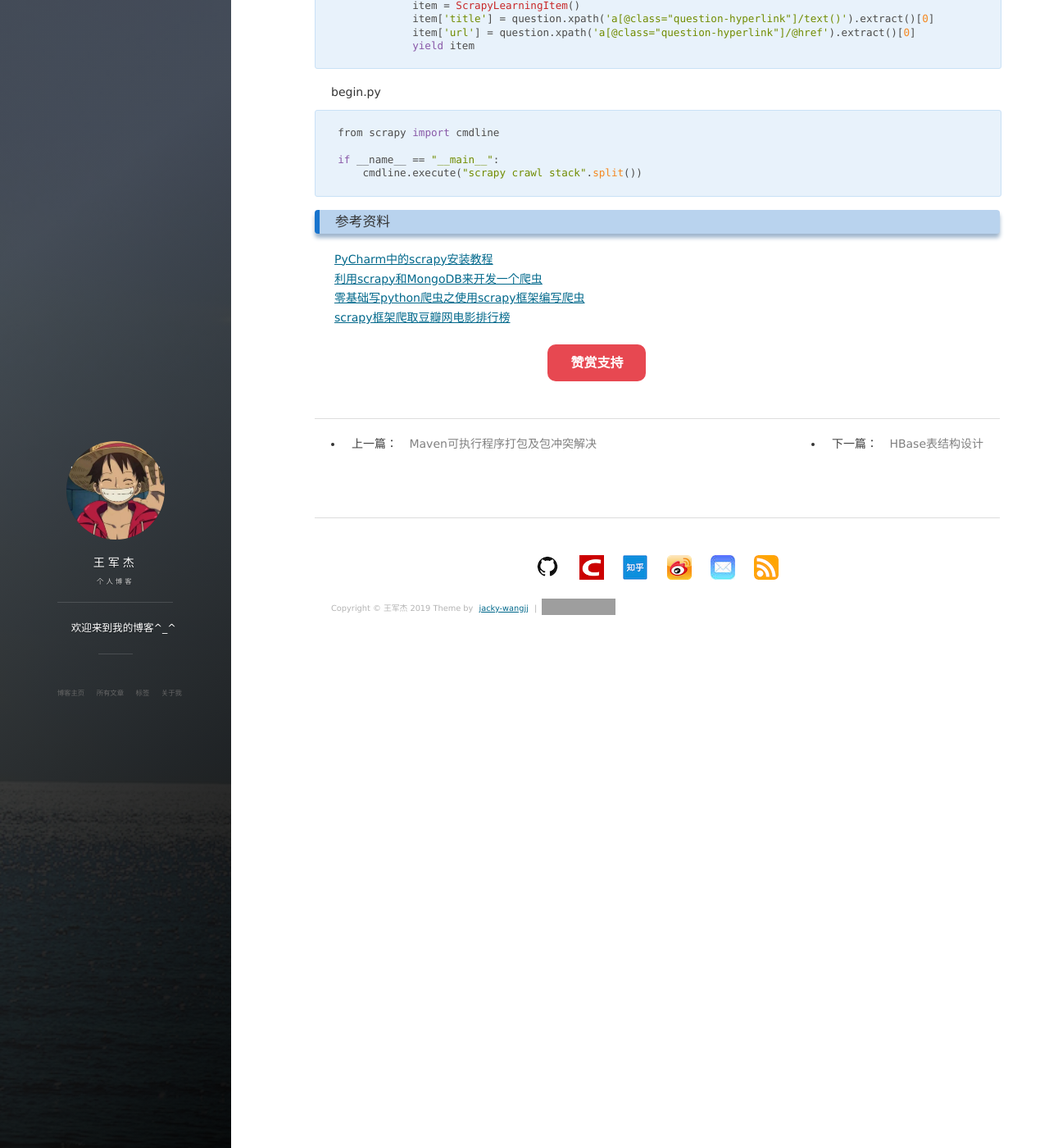
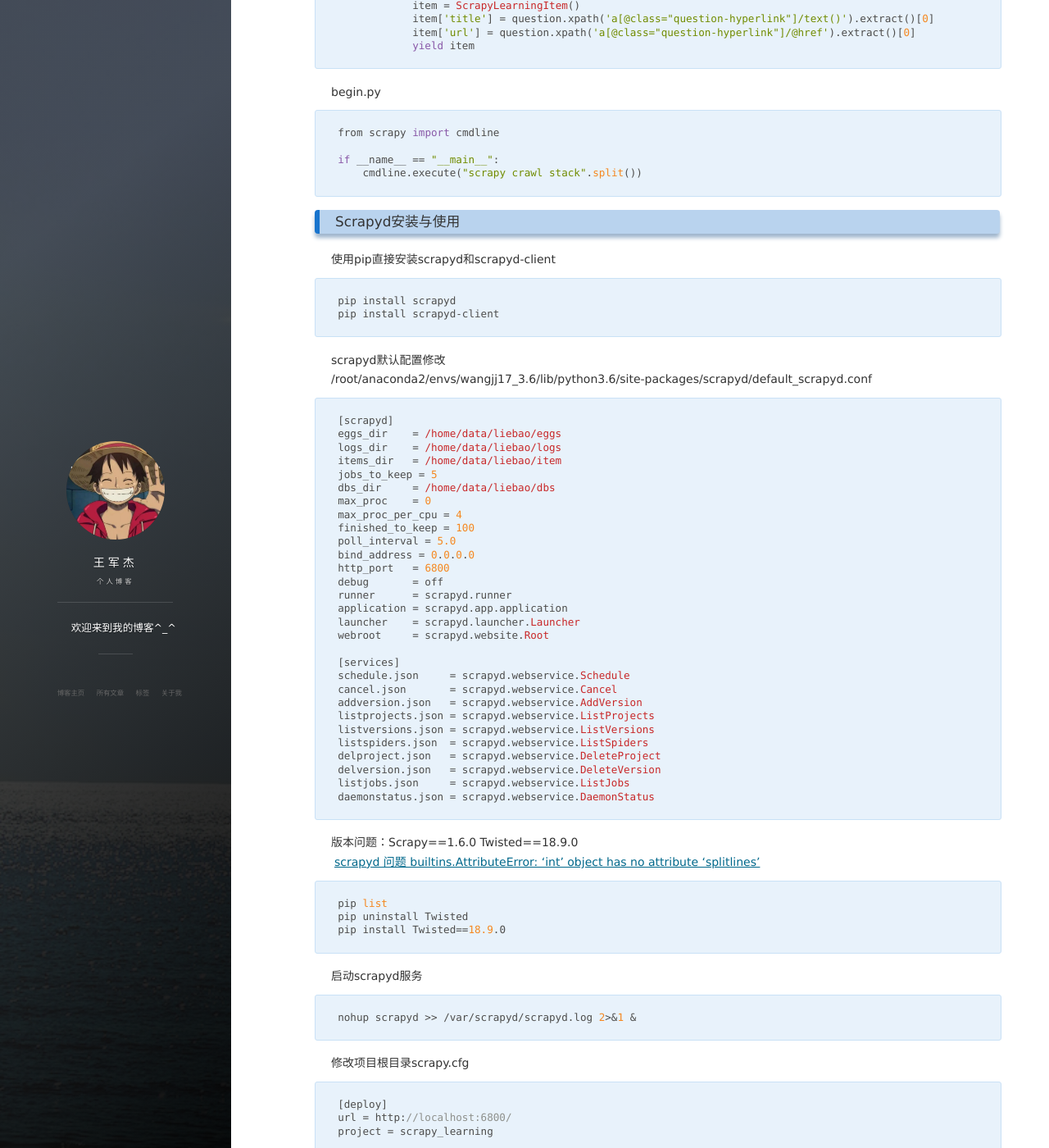
Before and after one commit to jacky-wangjj/jacky-wangjj.github.io, a Jekyll site: the page built from _posts/python/2019-05-10-Scrapy_Kafka_MongoDB.md, in a window 1280 px wide and 1400 px high, scrolled down 3670 px. Shown: the whole window at 82% size. Built offline with Jekyll 4.4.1, drawn with Linux system fonts in a browser that asks for light colours; nearby versions of some CDN libraries; comment, search, counter and statistics services are not loaded; some of the changed text lies outside the part shown; grey boxes are pictures that could not be loaded.

Commit message:
blog update

````diff
--- a/_posts/python/2019-05-10-Scrapy_Kafka_MongoDB.md
+++ b/_posts/python/2019-05-10-Scrapy_Kafka_MongoDB.md
@@ -181,6 +181,104 @@
     cmdline.execute("scrapy crawl stack".split())
 ```
 
+### Scrapyd安装与使用
+使用pip直接安装scrapyd和scrapyd-client
+```shell
+pip install scrapyd
+pip install scrapyd-client
+```
+scrapyd默认配置修改
+/root/anaconda2/envs/wangjj17_3.6/lib/python3.6/site-packages/scrapyd/default_scrapyd.conf
+```shell
+[scrapyd]
+eggs_dir    = /home/data/liebao/eggs
+logs_dir    = /home/data/liebao/logs
+items_dir   = /home/data/liebao/item
+jobs_to_keep = 5
+dbs_dir     = /home/data/liebao/dbs
+max_proc    = 0
+max_proc_per_cpu = 4
+finished_to_keep = 100
+poll_interval = 5.0
+bind_address = 0.0.0.0
+http_port   = 6800
+debug       = off
+runner      = scrapyd.runner
+application = scrapyd.app.application
+launcher    = scrapyd.launcher.Launcher
+webroot     = scrapyd.website.Root
+
+[services]
+schedule.json     = scrapyd.webservice.Schedule
+cancel.json       = scrapyd.webservice.Cancel
+addversion.json   = scrapyd.webservice.AddVersion
+listprojects.json = scrapyd.webservice.ListProjects
+listversions.json = scrapyd.webservice.ListVersions
+listspiders.json  = scrapyd.webservice.ListSpiders
+delproject.json   = scrapyd.webservice.DeleteProject
+delversion.json   = scrapyd.webservice.DeleteVersion
+listjobs.json     = scrapyd.webservice.ListJobs
+daemonstatus.json = scrapyd.webservice.DaemonStatus
+```
+
+版本问题：Scrapy==1.6.0 Twisted==18.9.0
+[scrapyd 问题 builtins.AttributeError: 'int' object has no attribute 'splitlines'](https://blog.csdn.net/qq_29719097/article/details/89431234)
+```shell
+pip list
+pip uninstall Twisted
+pip install Twisted==18.9.0
+```
+
+启动scrapyd服务
+```shell
+nohup scrapyd >> /var/scrapyd/scrapyd.log 2>&1 &
+```
+
+修改项目根目录scrapy.cfg
+```
+[deploy]
+url = http://localhost:6800/
+project = scrapy_learning
+```
+
+项目根目录执行scrapyd-deploy发布爬虫到scrapyd服务
+```shell
+scrapyd-deploy -p scrapy_learning
+```
+
+启动爬虫
+```shell
+curl http://localhost:6800/schedule.json -d project=scrapy_learning -d spider=stack
+```
+
+可以在浏览器查看爬虫运行情况
+10.110.181.40:6800/jobs
+
+终止爬虫
+```shell
+curl http://localhost:6800/cancel.json -d project=scrapy_learning -d job=ede3c8dc7c7611e9b28e0050568b7b68
+```
+
+列出工程
+```shell
+curl http://localhost:6800/listprojects.json
+```
+
+列出爬虫
+```shell
+curl http://localhost:6800/listspiders.json?project=scrapy_learning
+```
+
+列出job
+```shell
+curl http://localhost:6800/listjobs.json?project=scrapy_learning
+```
+
+删除项目
+```shell
+curl http://localhost:6800/delproject.json?project=scrapy_learning
+```
+
 ### 参考资料
 [PyCharm中的scrapy安装教程](https://www.cnblogs.com/xiaoli2018/p/4566639.html)
 [利用scrapy和MongoDB来开发一个爬虫](https://www.cnblogs.com/tianyake/p/5518200.html)
````
